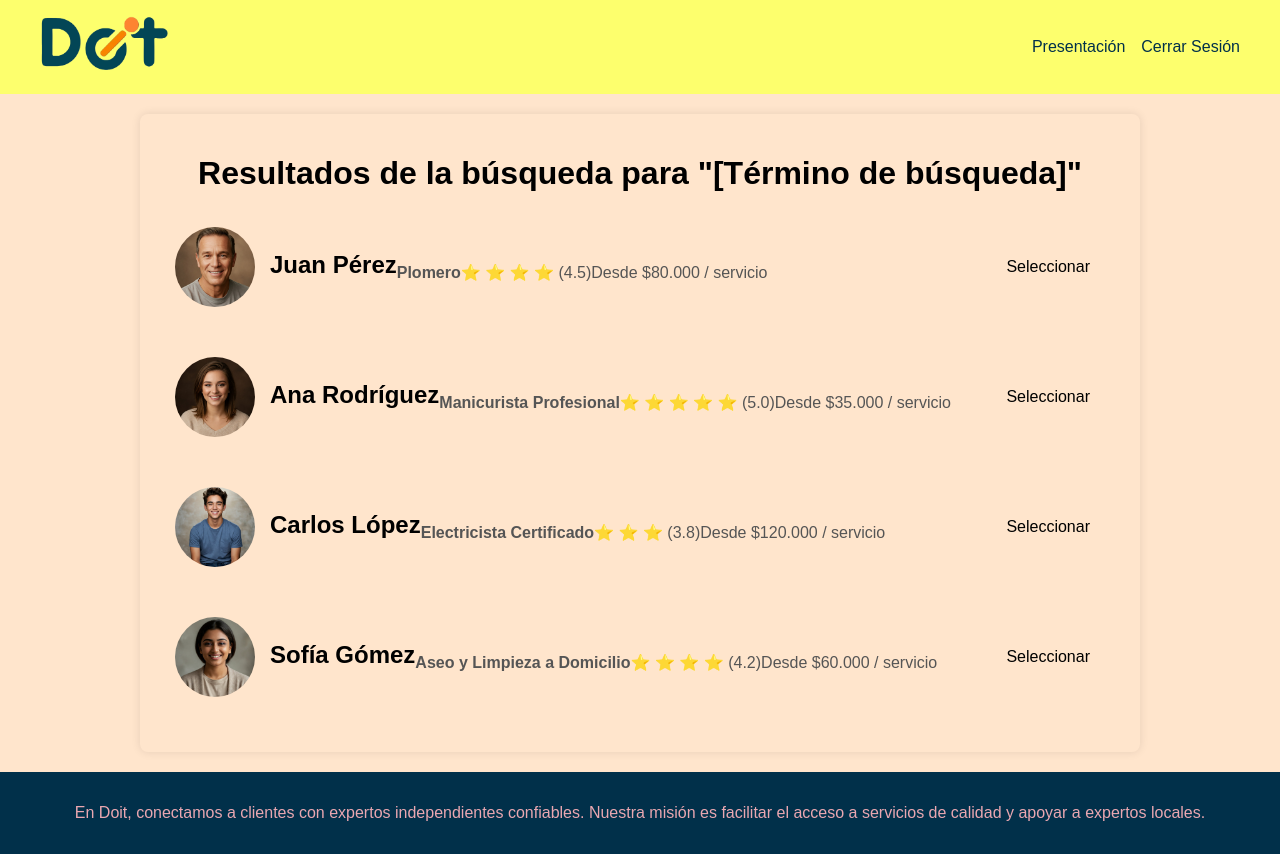
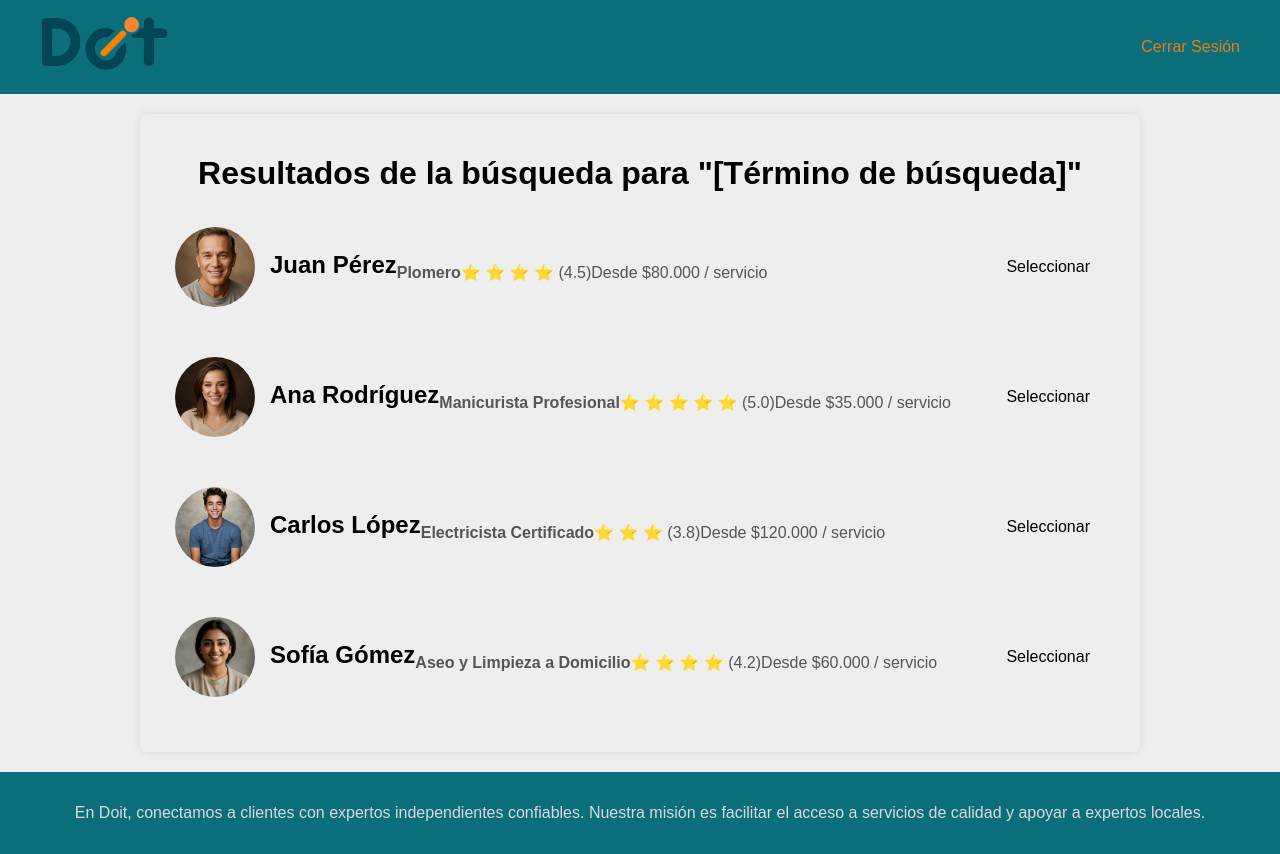
Before and after one commit to OseLuis/Doit_p, a Django app: page /busc_experto/ in a window 1280 px wide. Run offline with Django 5.2, Linux system fonts and the light colour scheme; a user stored in the database is signed in; some libraries are stand-ins or nearby versions.

Commit message:
Cambios 6 de junio

```diff
--- a/doit_project/doit_app/templates/base.html
+++ b/doit_project/doit_app/templates/base.html
@@ -32,17 +32,6 @@
                 {% endif %}
             </div>
             <ul class="nav-links">
-                <li class="dropdown">
-                    <a href="#">Presentación</a>
-                    <div class="dropdown-content">
-                        <a href="{% url 'modelo_relacional' %}">Modelo Relacional</a>
-                        <a href="{% url 'normalizacion' %}">Normalización</a>
-                        <a href="{% url 'diccionario_de_datos' %}">Diccionario de Datos</a>
-                        <a href="{% url 'sentenciasddl' %}">Sentencias DDL</a>
-                        <a href="{% url 'sentencias_dml' %}">Sentencias DML</a>
-                        <a href="{% url 'diagrama_de_clases' %}">Diagrama de clases</a>
-                    </div>
-                </li>
                 {% if user.is_authenticated %}
                     <li><a href="{% url 'logout' %}">Cerrar Sesión</a></li>
                 {% endif %}
--- a/doit_project/static/css/styles.css
+++ b/doit_project/static/css/styles.css
@@ -2,11 +2,11 @@ body {
     font-family: sans-serif;
     margin: 0;
     padding: 0;
-    background-color: #ffe5cc;
+    background-color: #EEEEEE;
 }
 
 header {
-    background-color: #fdff6d;
+    background-color:  #0b6e7b;
     color: #fff;
     padding: 1rem 0;
     width: 100%;
@@ -36,7 +36,7 @@ nav {
 }
 
 .nav-links a {
-    color: #01304a;
+    color: #e67e15;
     text-decoration: none;
 }
 
@@ -96,8 +96,8 @@ nav {
 
 
 footer {
-    background-color: #01304a;
-    color: #eaa7b1;
+    background-color: #0b6e7b;
+    color: #dadada;
     text-align: center;
     padding: 1rem 0;
     width: 100%;
```
